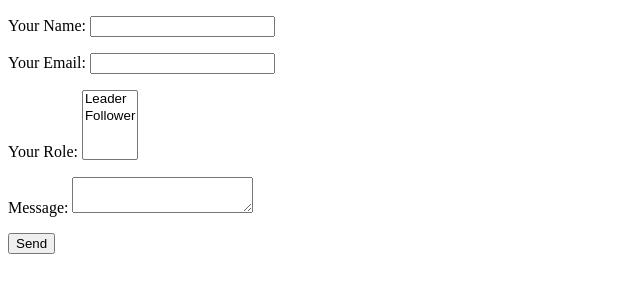
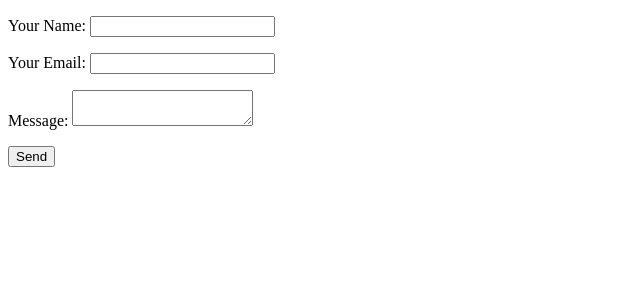
Before and after one commit to becolomochi/netlify-form, a Vue app: page / in a window 1280 px wide. Shown: the top 300 px of the page, without its empty margins (0-640 px from the left). Built offline with nearby package versions, Linux system fonts and the light colour scheme.

Commit message:
Add hidden input

```diff
--- a/src/App.vue
+++ b/src/App.vue
@@ -1,16 +1,11 @@
 <template>
-<form name="contact" method="POST" data-netlify="true">
+<form name="contact" method="POST" data-netlify="true" data-netlify-honeypot="bot-field">
+  <input type="hidden" name="form-name" value="contact">
   <p>
     <label>Your Name: <input type="text" name="name" /></label>
   </p>
   <p>
     <label>Your Email: <input type="email" name="email" /></label>
-  </p>
-  <p>
-    <label>Your Role: <select name="role[]" multiple>
-      <option value="leader">Leader</option>
-      <option value="follower">Follower</option>
-    </select></label>
   </p>
   <p>
     <label>Message: <textarea name="message"></textarea></label>
```
